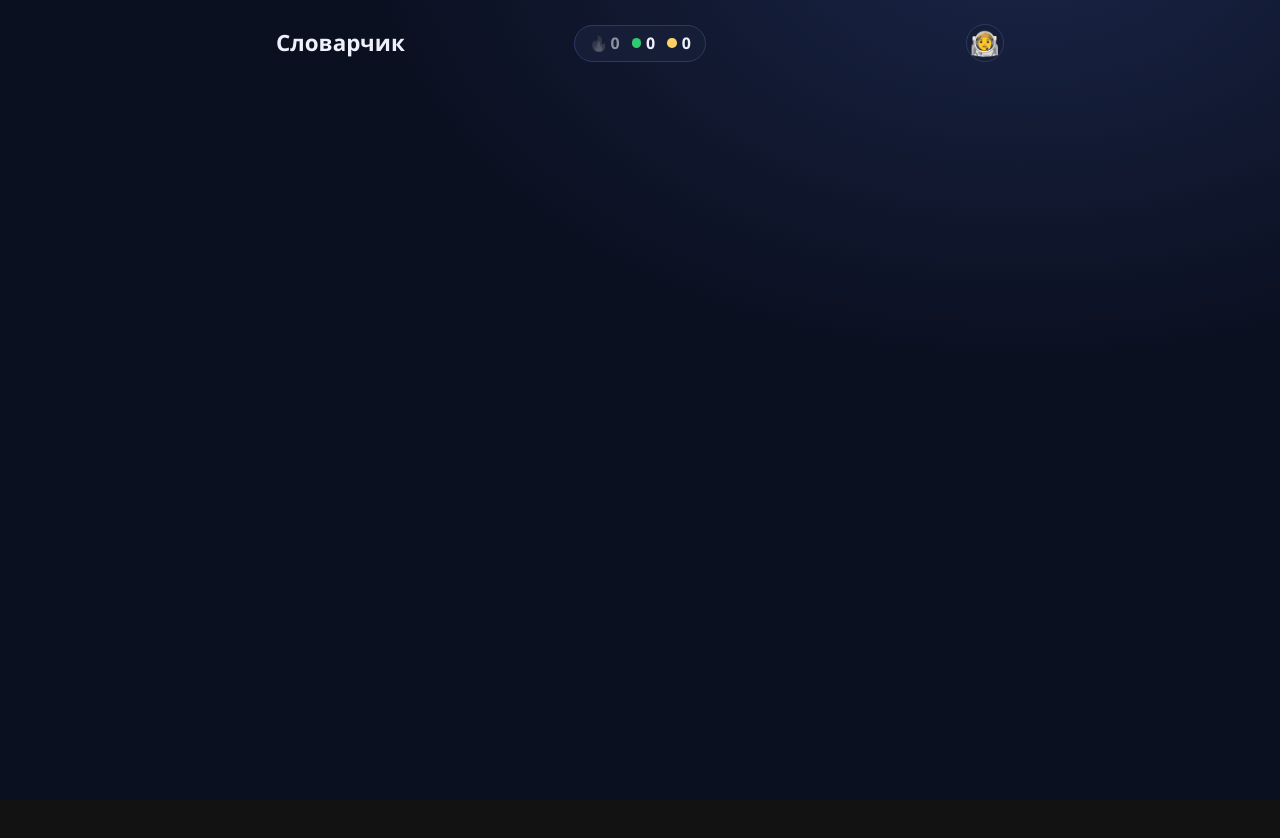
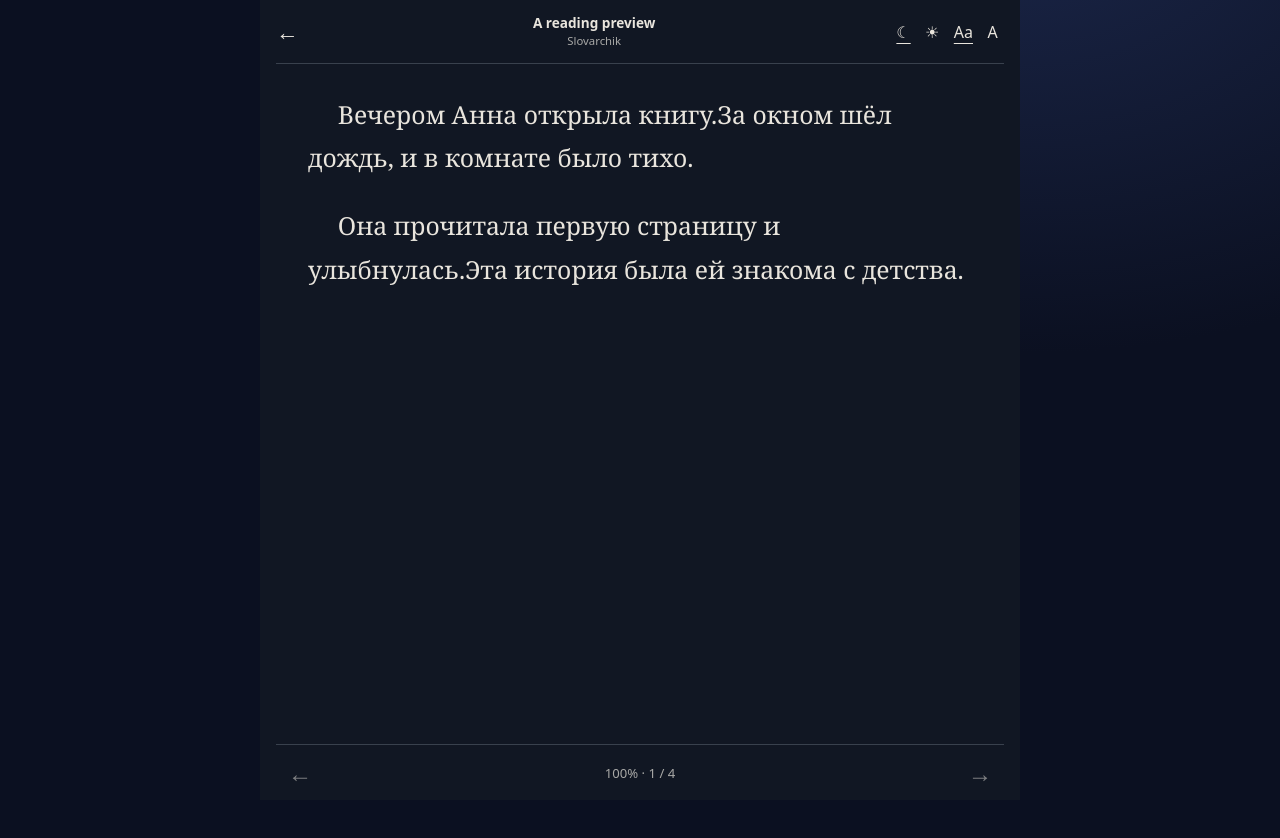
Before and after one commit to tomnewport/slovarchik, a Vue app: page /#/reader/1 in a window 1280 px wide. Shown: the top 838 px of the page. Before the commit the page ends 800 px from the top, so only its background shows below. Built offline with nearby package versions, Linux system fonts and the light colour scheme.

Commit message:
Add paginated literature reading surface
Closes #755

```diff
--- a/src/App.vue
+++ b/src/App.vue
@@ -9,7 +9,7 @@ import ErrorToast from './components/ErrorToast.vue'
 // The session runner carries its own header (close + progress bar), so the app
 // chrome steps out of the way while a session is in progress.
 const route = useRoute()
-const showHeader = computed(() => route.name !== 'session')
+const showHeader = computed(() => route.name !== 'session' && route.name !== 'reader')
 </script>
 
 <template>
--- /dev/null
+++ b/src/lib/readerPage.js
@@ -0,0 +1,40 @@
+// A page is a range of sentence indexes, never a persisted page number. The
+// caller measures the actual rendered text at the current width and typeface.
+
+/** @param {number} count @param {number} start @param {(start: number, end: number) => boolean} fits */
+export function pageEnd(count, start, fits) {
+  if (start >= count) return count
+  let low = start + 1
+  let high = count + 1
+  // One long sentence still gets a page; the page itself can scroll if needed.
+  while (low + 1 < high) {
+    const mid = Math.floor((low + high) / 2)
+    if (fits(start, mid)) low = mid
+    else high = mid
+  }
+  return low
+}
+
+/** Find the fullest preceding page ending at `end`. */
+export function pageStart(end, fits) {
+  if (end <= 0) return 0
+  let low = -1
+  let high = end - 1
+  while (low + 1 < high) {
+    const mid = Math.floor((low + high) / 2)
+    if (fits(mid, end)) high = mid
+    else low = mid
+  }
+  return high
+}
+
+/** Retain paragraph boundaries while dividing a book at sentence boundaries. */
+export function pageParagraphs(sentences) {
+  const paragraphs = []
+  for (const sentence of sentences) {
+    const last = paragraphs.at(-1)
+    if (last?.id === sentence.paragraph) last.sentences.push(sentence)
+    else paragraphs.push({ id: sentence.paragraph, sentences: [sentence] })
+  }
+  return paragraphs
+}
--- /dev/null
+++ b/src/lib/readerPreview.js
@@ -0,0 +1,13 @@
+// A short authored placeholder lets the reading surface work while the
+// separately downloadable public-domain corpus is prepared in #761.
+export const previewBook = {
+  id: 'preview',
+  title: 'A reading preview',
+  author: 'Slovarchik',
+  sentences: [
+    { id: 'preview:1', paragraph: '1', ru: 'Вечером Анна открыла книгу.' },
+    { id: 'preview:2', paragraph: '1', ru: 'За окном шёл дождь, и в комнате было тихо.' },
+    { id: 'preview:3', paragraph: '2', ru: 'Она прочитала первую страницу и улыбнулась.' },
+    { id: 'preview:4', paragraph: '2', ru: 'Эта история была ей знакома с детства.' },
+  ],
+}
--- a/src/router/index.js
+++ b/src/router/index.js
@@ -70,6 +70,11 @@ export const routes = [
     component: () => import('../views/FirewatchView.vue'),
   },
   {
+    path: '/reader/:bookId',
+    name: 'reader',
+    component: () => import('../views/ReaderView.vue'),
+  },
+  {
     path: '/phrases',
     name: 'phrases',
     component: () => import('../views/PhraseTesterView.vue'),
--- a/src/views/HomeView.vue
+++ b/src/views/HomeView.vue
@@ -77,6 +77,12 @@ const MINIGAMES = [
     icon: '🔥',
     label: 'Firewatch',
     skill: 'Building two-digit numbers, and saying them at speed.',
+  },
+  {
+    to: '/reader/preview',
+    icon: '📖',
+    label: 'Literature reader',
+    skill: 'Read Russian at your own pace.',
   },
 ]
 
--- /dev/null
+++ b/src/views/ReaderView.vue
@@ -0,0 +1,150 @@
+<script setup>
+import { computed, nextTick, onBeforeUnmount, onMounted, ref } from 'vue'
+import { RouterLink } from 'vue-router'
+import * as idb from '../lib/idb.js'
+import { pageEnd, pageParagraphs, pageStart } from '../lib/readerPage.js'
+import { previewBook } from '../lib/readerPreview.js'
+
+const book = ref(previewBook)
+const start = ref(0)
+const end = ref(0)
+const theme = ref('dark')
+const typeface = ref('serif')
+const readingPage = ref(null)
+const measuringPage = ref(null)
+const visibleParagraphs = computed(() => pageParagraphs(book.value.sentences.slice(start.value, end.value)))
+const progress = computed(() => Math.round(100 * end.value / book.value.sentences.length))
+let observer
+let resizeFrame
+
+function fits(from, to) {
+  const node = measuringPage.value
+  if (!node) return false
+  node.replaceChildren()
+  for (const group of pageParagraphs(book.value.sentences.slice(from, to))) {
+    const paragraph = document.createElement('p')
+    paragraph.className = 'reader-paragraph'
+    for (const sentence of group.sentences) paragraph.append(document.createTextNode(`${sentence.ru} `))
+    node.append(paragraph)
+  }
+  return node.scrollHeight <= node.clientHeight
+}
+
+function layout() {
+  if (!measuringPage.value || !book.value.sentences.length) return
+  end.value = pageEnd(book.value.sentences.length, start.value, fits)
+}
+
+function scheduleLayout() {
+  cancelAnimationFrame(resizeFrame)
+  resizeFrame = requestAnimationFrame(layout)
+}
+
+async function move(to) {
+  start.value = to
+  await idb.setMeta(`reader:position:${book.value.id}`, book.value.sentences[to].id)
+  layout()
+  readingPage.value?.scrollTo(0, 0)
+}
+
+function next() {
+  if (end.value < book.value.sentences.length) void move(end.value)
+}
+
+function previous() {
+  if (start.value > 0) void move(pageStart(start.value, fits))
+}
+
+async function chooseTheme(value) {
+  theme.value = value
+  await idb.setMeta('reader:theme', value)
+}
+
+async function chooseTypeface(value) {
+  typeface.value = value
+  await idb.setMeta('reader:typeface', value)
+  await nextTick()
+  layout()
+}
+
+function handleKey(event) {
+  if (event.target instanceof HTMLElement && event.target.closest('button, a, input')) return
+  if (event.key === 'ArrowRight') next()
+  if (event.key === 'ArrowLeft') previous()
+}
+
+onMounted(async () => {
+  const [saved, savedTheme, savedTypeface] = await Promise.all([
+    idb.getMeta(`reader:position:${book.value.id}`),
+    idb.getMeta('reader:theme'),
+    idb.getMeta('reader:typeface'),
+  ])
+  const index = book.value.sentences.findIndex((sentence) => sentence.id === saved)
+  start.value = Math.max(0, index)
+  if (['light', 'dark'].includes(savedTheme)) theme.value = savedTheme
+  if (['serif', 'sans'].includes(savedTypeface)) typeface.value = savedTypeface
+  await nextTick()
+  layout()
+  observer = new ResizeObserver(scheduleLayout)
+  observer.observe(readingPage.value)
+  window.addEventListener('keydown', handleKey)
+})
+
+onBeforeUnmount(() => {
+  observer?.disconnect()
+  cancelAnimationFrame(resizeFrame)
+  window.removeEventListener('keydown', handleKey)
+})
+</script>
+
+<template>
+  <section class="reader" :class="[`reader-${theme}`, `reader-${typeface}`]">
+    <div class="reader-top">
+      <RouterLink to="/" class="reader-back" aria-label="Back to home">←</RouterLink>
+      <div class="reader-title"><strong>{{ book.title }}</strong><small>{{ book.author }}</small></div>
+      <div class="reader-options" aria-label="Reading appearance">
+        <button :aria-pressed="theme === 'dark'" aria-label="Dark mode" @click="chooseTheme('dark')">☾</button>
+        <button :aria-pressed="theme === 'light'" aria-label="Light mode" @click="chooseTheme('light')">☀</button>
+        <button :aria-pressed="typeface === 'serif'" aria-label="Serif type" @click="chooseTypeface('serif')">Aa</button>
+        <button :aria-pressed="typeface === 'sans'" aria-label="Sans serif type" @click="chooseTypeface('sans')">A</button>
+      </div>
+    </div>
+
+    <div class="reader-body">
+      <article ref="readingPage" class="reader-page" aria-label="Russian text">
+        <p v-for="paragraph in visibleParagraphs" :key="paragraph.id" class="reader-paragraph">
+          <span v-for="sentence in paragraph.sentences" :key="sentence.id">{{ sentence.ru }} </span>
+        </p>
+      </article>
+      <div ref="measuringPage" class="reader-page reader-measure" aria-hidden="true" />
+    </div>
+
+    <nav class="reader-bottom" aria-label="Reading pages">
+      <button :disabled="start === 0" aria-label="Previous page" @click="previous">←</button>
+      <span role="status">{{ progress }}% · {{ Math.min(start + 1, book.sentences.length) }} / {{ book.sentences.length }}</span>
+      <button :disabled="end >= book.sentences.length" aria-label="Next page" @click="next">→</button>
+    </nav>
+  </section>
+</template>
+
+<style>
+.reader { --paper: #111723; --ink: #e9e5dd; --subtle: #a9a9a7; --rule: #39414d; display: flex; flex-direction: column; height: 100dvh; min-height: 22rem; margin: -1.5rem -1rem 0; padding: 0 1rem; background: var(--paper); color: var(--ink); }
+.reader-light { --paper: #f9f5eb; --ink: #272a2b; --subtle: #626466; --rule: #d7d0c3; }
+.reader-sans { font-family: system-ui, sans-serif; }
+.reader-serif { font-family: Georgia, 'Times New Roman', serif; }
+.reader-top { display: flex; align-items: center; gap: .7rem; min-height: 4rem; border-bottom: 1px solid var(--rule); font-family: system-ui, sans-serif; }
+.reader-back { color: var(--ink); font-size: 1.4rem; text-decoration: none; }
+.reader-title { display: flex; flex: 1; min-width: 0; flex-direction: column; text-align: center; overflow: hidden; white-space: nowrap; text-overflow: ellipsis; font-size: .85rem; }
+.reader-title small { color: var(--subtle); }
+.reader-options { display: flex; flex-wrap: wrap; justify-content: end; max-width: 10rem; gap: .1rem; }
+.reader button { border: 0; padding: .4rem; background: transparent; color: var(--ink); }
+.reader button[aria-pressed='true'] { color: var(--ink); text-decoration: underline; text-underline-offset: .3rem; }
+.reader button:hover:not(:disabled), .reader a:hover { color: var(--subtle); }
+.reader-body { position: relative; flex: 1; min-height: 0; }
+.reader-page { position: absolute; inset: 0; overflow: auto; padding: 1.8rem clamp(.2rem, 4vw, 2rem); font-size: clamp(1.2rem, 3.4vw, 1.55rem); line-height: 1.75; overflow-wrap: break-word; }
+.reader-measure { visibility: hidden; pointer-events: none; overflow: hidden; }
+.reader-paragraph { margin: 0 0 1em; text-indent: 1.2em; }
+.reader-bottom { display: flex; align-items: center; justify-content: space-between; gap: 1rem; min-height: 3.5rem; border-top: 1px solid var(--rule); color: var(--subtle); font: .82rem system-ui, sans-serif; }
+.reader-bottom button { font-size: 1.5rem; min-width: 3rem; }
+@media (max-width: 540px) { .reader-top { gap: .3rem; } .reader-options { max-width: 6.6rem; } .reader-page { padding: 1.2rem .3rem; } }
+</style>
```
Also changed, not shown: 2 other files (tests, documents, lock files or other folders).
